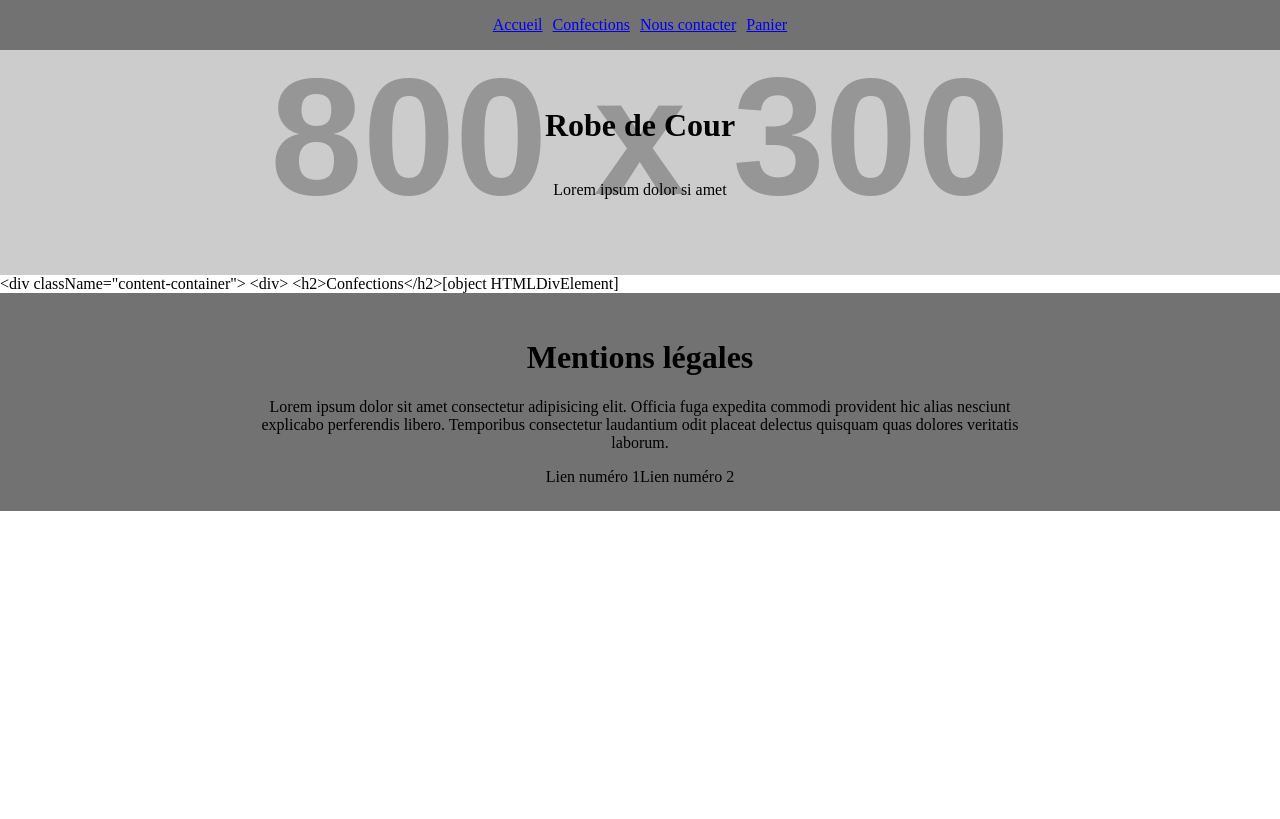
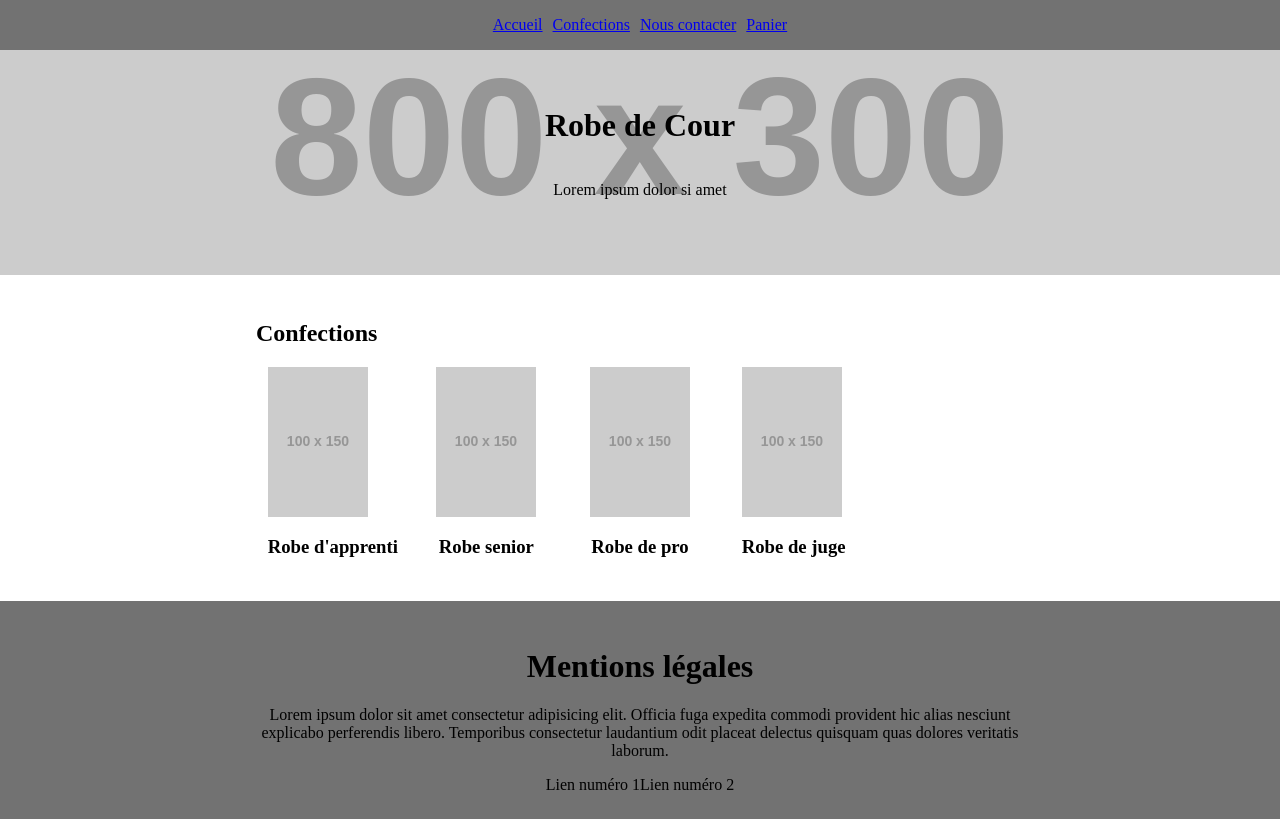
Before and after one commit to Ghatos-labs/robe-de-cour-site, a React (Vite) app: page /confections in a window 1280 px wide. Shown: the top 819 px of the page. Built offline with nearby package versions, Linux system fonts and the light colour scheme.

Commit message:
mobile navbar now closes when clicking on button, confections page now generates divs depending on json array

```diff
--- a/src/App.tsx
+++ b/src/App.tsx
@@ -20,7 +20,7 @@ function App() {
         <Banner/>
         <Routes>
           <Route path="/" element={<Mainpage/>}/>
-          <Route path="/confections" element={<Confections btnAmount={3}/>}/>
+          <Route path="/confections" element={<Confections/>}/>
           <Route path="/contacter" element={<Contact/>}/>
           <Route path="/panier" element={<Panier/>}/>
         </Routes>
--- a/src/components/confections-data.json
+++ b/src/components/confections-data.json
@@ -0,0 +1,26 @@
+{
+    "confectionPage": {
+        "robes": [
+            {
+                "id": 1,
+                "img": "test",
+                "name": "Robe d'apprenti"
+            },
+            {
+                "id": 2,
+                "img": "lorem ipsum",
+                "name": "Robe senior"
+            },
+            {
+                "id": 3,
+                "img": "dolor si amet",
+                "name": "Robe de pro"
+            },
+            {
+                "id": 4,
+                "img": "aaaaaa",
+                "name": "Robe de juge"
+            }
+        ]
+    }
+}
--- a/src/components/confections.tsx
+++ b/src/components/confections.tsx
@@ -1,49 +1,33 @@
 import data from "./confections-data.json";
 
-type Props = {
+interface Props {
   btnAmount: number;
 }
-function GenerateButtons(amount: number)
-{
-  let containerDiv = document.createElement("div");
-  for (let i = 1; i <= amount; i++)
+
+const GenerateButtons = () => {
+  const elementList: JSX.Element[] = [];
+  for(let i = 1; i <= Object.keys(data.confectionPage.robes).length; i++)
   {
-    let img = document.createElement("img");
-    img.src = "https://placehold.co/100x150"
-
-    let title = document.createElement("h3");
-    title.textContent = "text " + i
-
-    containerDiv.appendChild(img);
-    containerDiv.appendChild(title);
+    elementList.push
+    (
+      <div>
+        <img src="https://placehold.co/100x150" key={i}></img>
+        <h3>{data.confectionPage.robes[i - 1].name}</h3>
+      </div>
+    );
   }
-  return containerDiv;
+  return(elementList);
 }
 
-function Confections(props: Props) {
-  let confectionsPage =
-  `<div className="content-container">
-    <div>
-      <h2>Confections</h2>`
-      + GenerateButtons(props.btnAmount); +
-    `</div>
-  </div>`;
-
-  return confectionsPage;
-    // <div className="content-container">
-    //   <div>
-    //     <h2>Confections</h2>
-    //     GenerateButtons(props: Props)
-    //     <div>
-    //       <img src="https://placehold.co/100x150"></img>
-    //       <h3>Robe 1</h3>
-    //     </div>
-    //     <div>
-    //       <img src="https://placehold.co/100x150"></img>
-    //       <h3>Robe 2</h3>
-    //     </div>
-    //   </div>
-    // </div>
+function Confections() {
+  return(
+    <div className="content-container">
+      <h2>Confections</h2>
+      <div id="confections-container">
+        {GenerateButtons()}
+      </div>
+    </div>
+  )
 }
 
 export default Confections
--- a/src/components/navbar.tsx
+++ b/src/components/navbar.tsx
@@ -15,14 +15,20 @@ function toggleNavbar()
     break;
   }
 }
+function closeNavbar()
+{
+  let mobileNavbar = document.getElementById("mobile-navbar");
+  mobileNavbar?.setAttribute("style", "transform: translateX(-100%);")
+  isNavbarDeployed = false;
+}
 
 function NavButtons() {
   return(
     <div>
-      <Link to="/" className="navbar-btn">Accueil</Link>
-      <Link to="/confections" className="navbar-btn">Confections</Link>
-      <Link to="/contacter" className="navbar-btn">Nous contacter</Link>
-      <Link to="/panier" className="navbar-btn">Panier</Link>
+      <Link to="/" className="navbar-btn" onClick={closeNavbar}>Accueil</Link>
+      <Link to="/confections" className="navbar-btn" onClick={closeNavbar}>Confections</Link>
+      <Link to="/contacter" className="navbar-btn" onClick={closeNavbar}>Nous contacter</Link>
+      <Link to="/panier" className="navbar-btn" onClick={closeNavbar}>Panier</Link>
     </div>
   )
 }
--- a/src/style.css
+++ b/src/style.css
@@ -106,6 +106,17 @@ body
   justify-content: center;
   height: var(--banner-height);
 }
+#confections-container
+{
+  display: grid;
+  grid-template-columns: repeat(2, 1fr);
+}
+#confections-container div
+{
+  display: grid;
+  justify-content: center;
+  text-align: center;
+}
 #footer
 {
   background-color: var(--secondary-color);
@@ -125,9 +136,20 @@ body
   {
     visibility: visible;
   }
+  #confections-container
+  {
+    grid-template-columns: repeat(3, 1fr);
+  }
   .content-container, #footer
   {
     padding-left: 20%;
     padding-right: 20%;
   }
 }
+@media (min-width: 1024px)
+{
+  #confections-container
+  {
+    grid-template-columns: repeat(5, 1fr);
+  }
+}
```
